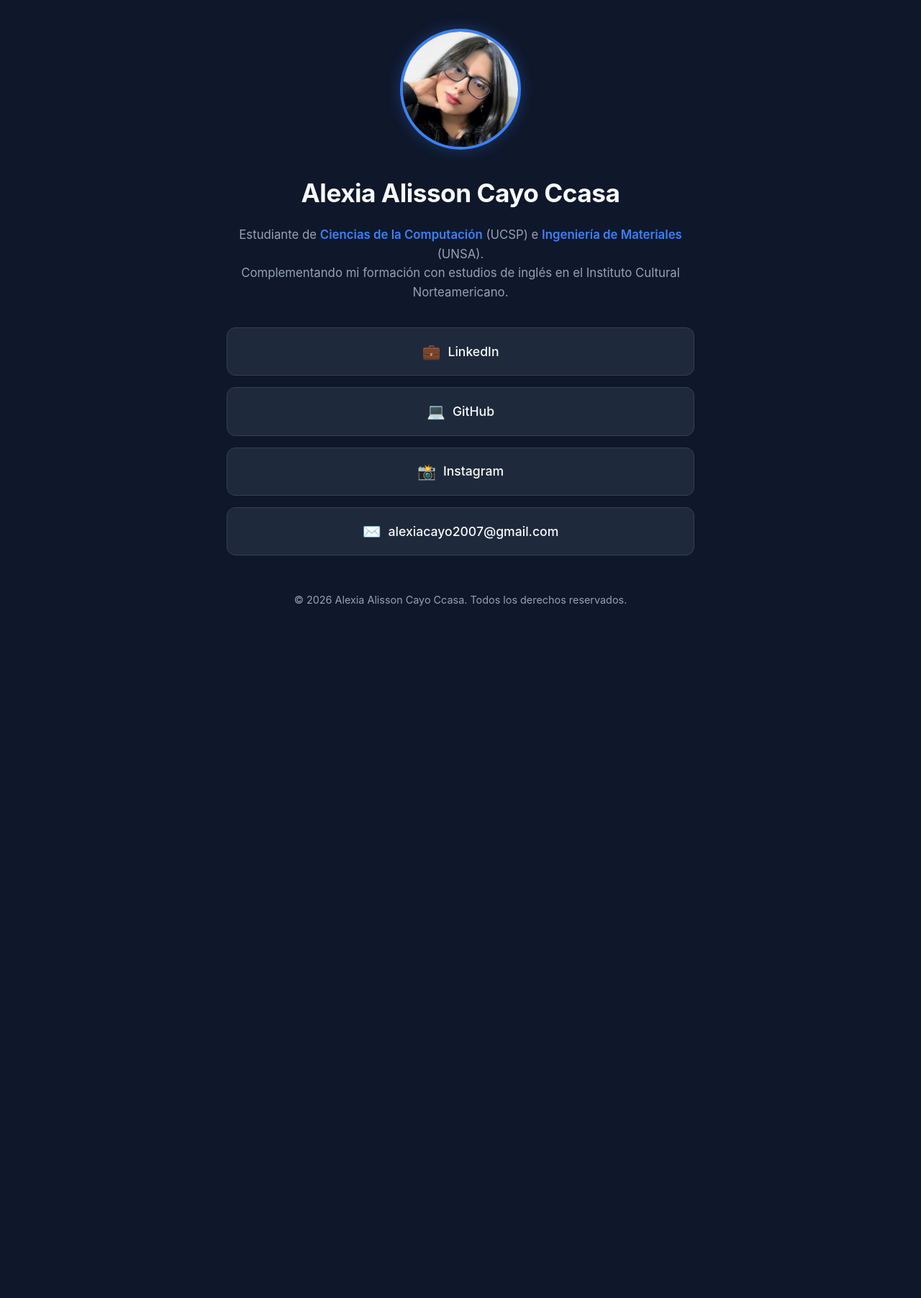
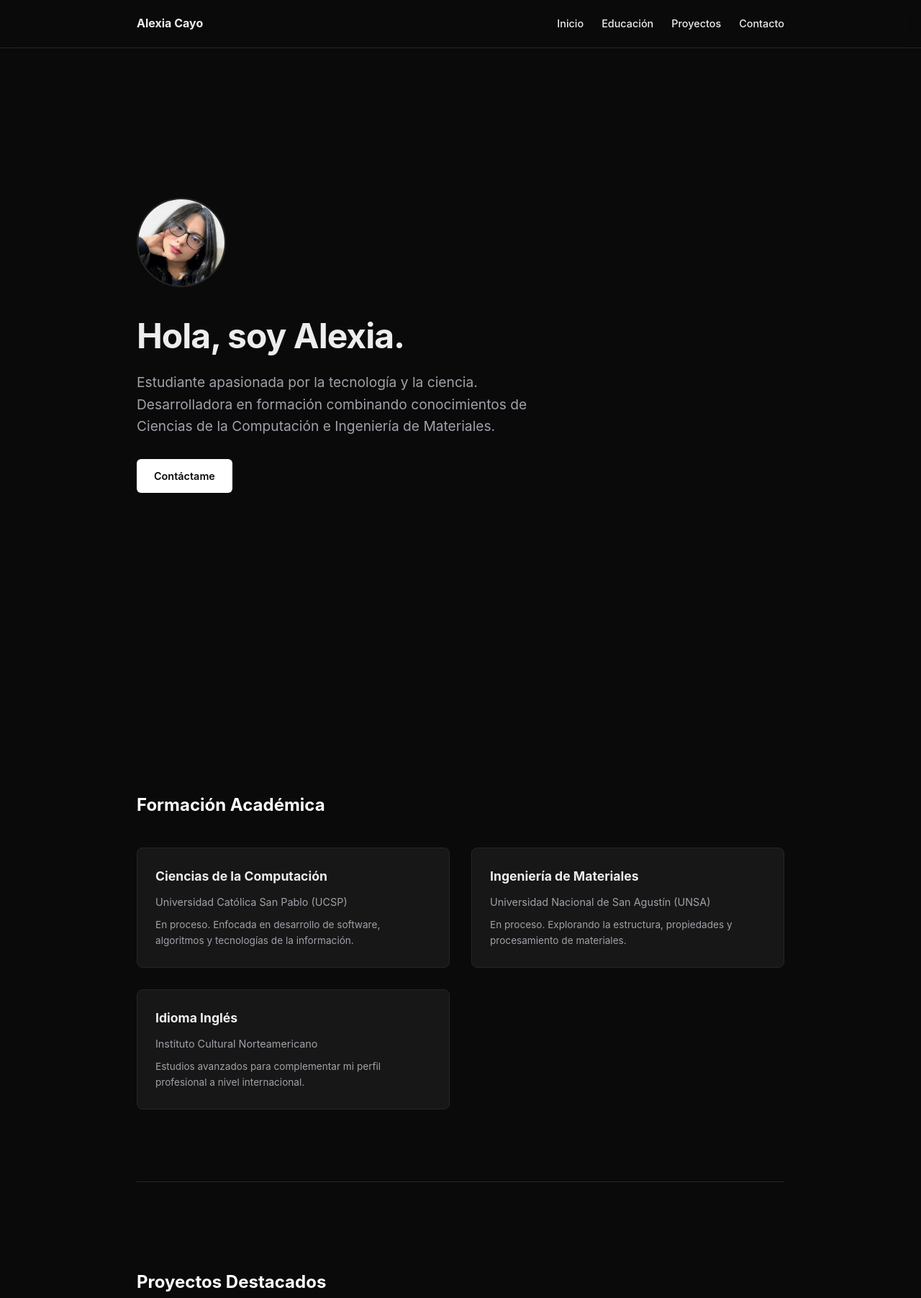
Before and after one commit to alexiacayo19/alexiacayo19.github.io, a plain HTML site: page index.html in a window 1280 px wide. Shown: the top 1804 px of the page at 72% size. Before the commit the page ends 885 px from the top, so only its background shows below. Drawn offline with Linux system fonts and the light colour scheme.

Commit message:
Update index.html

```diff
--- a/index.html
+++ b/index.html
@@ -3,142 +3,317 @@
 <head>
     <meta charset="UTF-8">
     <meta name="viewport" content="width=device-width, initial-scale=1.0">
-
-    <!-- Etiquetas SEO clave para aparecer en Google -->
-    <title>Alexia Alisson Cayo Ccasa | Portafolio y Enlaces Oficiales</title>
-    <meta name="description" content="Página oficial de Alexia Alisson Cayo Ccasa. Estudiante de Ciencias de la Computación (UCSP) e Ingeniería de Materiales (UNSA). Conoce mis proyectos y redes.">
-    <meta name="keywords" content="Alexia Alisson Cayo Ccasa, Ciencias de la Computación, Ingeniería de Materiales, UCSP, UNSA, Arequipa, Desarrolladora">
-    <meta name="author" content="Alexia Alisson Cayo Ccasa">
-    <meta name="robots" content="index, follow">
+    <title>Alexia Cayo | Portafolio</title>
+    <meta name="description" content="Portafolio de Alexia Alisson Cayo Ccasa. Estudiante de Ciencias de la Computación (UCSP) e Ingeniería de Materiales (UNSA).">
 
     <style>
+        /* Estilos base minimalistas */
         :root {
-            --bg-color: #0f172a;
-            --card-bg: #1e293b;
-            --text-main: #f8fafc;
-            --text-muted: #94a3b8;
-            --primary: #3b82f6;
-            --hover-color: #2563eb;
+            --bg-color: #0a0a0a;
+            --surface-color: #171717;
+            --border-color: #262626;
+            --text-primary: #ededed;
+            --text-secondary: #a1a1aa;
+            --accent: #ffffff;
+        }
+
+        html {
+            scroll-behavior: smooth;
         }
 
         body {
             font-family: 'Inter', -apple-system, BlinkMacSystemFont, 'Segoe UI', Roboto, sans-serif;
             background-color: var(--bg-color);
-            color: var(--text-main);
+            color: var(--text-primary);
             margin: 0;
-            padding: 40px 20px;
-            display: flex;
-            justify-content: center;
+            padding: 0;
             line-height: 1.6;
         }
 
+        a {
+            text-decoration: none;
+            color: inherit;
+            transition: color 0.2s ease;
+        }
+
+        a:hover {
+            color: var(--text-secondary);
+        }
+
+        /* Barra de Navegación */
+        nav {
+            position: fixed;
+            top: 0;
+            width: 100%;
+            background: rgba(10, 10, 10, 0.8);
+            backdrop-filter: blur(10px);
+            border-bottom: 1px solid var(--border-color);
+            z-index: 1000;
+        }
+
+        .nav-content {
+            max-width: 900px;
+            margin: 0 auto;
+            padding: 20px;
+            display: flex;
+            justify-content: space-between;
+            align-items: center;
+        }
+
+        .nav-links {
+            display: flex;
+            gap: 25px;
+            font-size: 0.9rem;
+            font-weight: 500;
+        }
+
+        /* Contenedor principal */
         .container {
-            max-width: 650px;
-            width: 100%;
-            text-align: center;
+            max-width: 900px;
+            margin: 0 auto;
+            padding: 0 20px;
+        }
+
+        section {
+            padding: 100px 0;
+            border-bottom: 1px solid var(--border-color);
+        }
+
+        /* Sección Hero (Inicio) */
+        #inicio {
+            display: flex;
+            flex-direction: column;
+            align-items: flex-start;
+            justify-content: center;
+            min-height: 100vh;
+            padding-top: 80px;
+            border-bottom: none;
         }
 
         .profile-img {
-            width: 160px;
-            height: 160px;
+            width: 120px;
+            height: 120px;
             border-radius: 50%;
-            margin-bottom: 24px;
-            border: 4px solid var(--primary);
             object-fit: cover;
-            box-shadow: 0 0 20px rgba(59, 130, 246, 0.3);
+            margin-bottom: 30px;
+            border: 2px solid var(--border-color);
         }
 
-        h1 {
-            margin: 0 0 8px 0;
-            font-size: 2.2rem;
-            letter-spacing: -0.5px;
+        .title {
+            font-size: 3rem;
+            font-weight: 700;
+            margin: 0 0 10px 0;
+            letter-spacing: -1px;
         }
 
-        .bio {
-            color: var(--text-muted);
-            margin-bottom: 35px;
-            font-size: 1.05rem;
+        .subtitle {
+            font-size: 1.2rem;
+            color: var(--text-secondary);
+            margin: 0 0 30px 0;
+            max-width: 600px;
         }
 
-        .highlight {
-            color: var(--primary);
+        .btn {
+            display: inline-block;
+            background-color: var(--accent);
+            color: var(--bg-color);
+            padding: 12px 24px;
+            border-radius: 6px;
             font-weight: 600;
+            font-size: 0.9rem;
+            transition: transform 0.2s ease, opacity 0.2s ease;
         }
 
-        .links-grid {
-            display: flex;
-            flex-direction: column;
-            gap: 16px;
+        .btn:hover {
+            transform: translateY(-2px);
+            opacity: 0.9;
+            color: var(--bg-color);
         }
 
-        .link-btn {
-            display: flex;
-            align-items: center;
-            justify-content: center;
-            background-color: var(--card-bg);
-            color: var(--text-main);
-            text-decoration: none;
-            padding: 16px 20px;
-            border-radius: 12px;
-            font-weight: 500;
-            transition: all 0.3s ease;
-            border: 1px solid #334155;
+        /* Sección Sobre mí */
+        .section-title {
+            font-size: 1.5rem;
+            margin-bottom: 40px;
+            color: var(--accent);
+        }
+
+        .about-grid {
+            display: grid;
+            grid-template-columns: 1fr 1fr;
+            gap: 30px;
+        }
+
+        .education-card {
+            background-color: var(--surface-color);
+            padding: 25px;
+            border-radius: 8px;
+            border: 1px solid var(--border-color);
+        }
+
+        .education-card h3 {
+            margin: 0 0 10px 0;
             font-size: 1.1rem;
         }
 
-        .link-btn:hover {
-            background-color: var(--hover-color);
-            border-color: var(--primary);
-            transform: translateY(-3px);
-            box-shadow: 0 10px 15px -3px rgba(0, 0, 0, 0.3);
+        .education-card p {
+            margin: 0;
+            color: var(--text-secondary);
+            font-size: 0.9rem;
         }
 
-        .icon {
-            margin-right: 10px;
-            font-size: 1.3rem;
+        /* Proyectos */
+        .projects-grid {
+            display: grid;
+            grid-template-columns: repeat(auto-fit, minmax(280px, 1fr));
+            gap: 25px;
         }
 
-        .footer {
-            margin-top: 50px;
+        .project-card {
+            background-color: var(--surface-color);
+            padding: 25px;
+            border-radius: 8px;
+            border: 1px solid var(--border-color);
+            transition: border-color 0.3s ease;
+        }
+
+        .project-card:hover {
+            border-color: #52525b;
+        }
+
+        .project-card h3 {
+            margin: 0 0 10px 0;
+            font-size: 1.1rem;
+        }
+
+        .project-link {
+            display: inline-block;
+            margin-top: 15px;
             font-size: 0.9rem;
-            color: var(--text-muted);
+            color: var(--accent);
+            border-bottom: 1px solid var(--accent);
+        }
+
+        /* Contacto & Footer */
+        .social-links {
+            display: flex;
+            gap: 20px;
+            margin-top: 30px;
+        }
+
+        .social-link {
+            color: var(--text-secondary);
+            font-size: 1rem;
+            padding: 10px 20px;
+            border: 1px solid var(--border-color);
+            border-radius: 6px;
+        }
+
+        .social-link:hover {
+            background-color: var(--surface-color);
+            color: var(--text-primary);
+        }
+
+        footer {
+            text-align: center;
+            padding: 40px 0;
+            color: var(--text-secondary);
+            font-size: 0.85rem;
+        }
+
+        /* Responsive */
+        @media (max-width: 768px) {
+            .about-grid {
+                grid-template-columns: 1fr;
+            }
+            .title {
+                font-size: 2.2rem;
+            }
+            .nav-links {
+                display: none; /* Simplificamos navbar en móvil para mantenerlo minimalista */
+            }
         }
     </style>
 </head>
 <body>
 
+    <nav>
+        <div class="nav-content">
+            <strong>Alexia Cayo</strong>
+            <div class="nav-links">
+                <a href="#inicio">Inicio</a>
+                <a href="#sobre-mi">Educación</a>
+                <a href="#proyectos">Proyectos</a>
+                <a href="#contacto">Contacto</a>
+            </div>
+        </div>
+    </nav>
+
     <div class="container">
-        <!-- Tu foto vinculada directamente -->
-        <img src="image.png" alt="Alexia Alisson Cayo Ccasa" class="profile-img">
 
-        <h1>Alexia Alisson Cayo Ccasa</h1>
-        <p class="bio">
-            Estudiante de <span class="highlight">Ciencias de la Computación</span> (UCSP) e <span class="highlight">Ingeniería de Materiales</span> (UNSA). <br>
-            Complementando mi formación con estudios de inglés en el Instituto Cultural Norteamericano.
-        </p>
+        <!-- Inicio -->
+        <section id="inicio">
+            <img src="image.png" alt="Alexia Cayo" class="profile-img">
+            <h1 class="title">Hola, soy Alexia.</h1>
+            <p class="subtitle">Estudiante apasionada por la tecnología y la ciencia. Desarrolladora en formación combinando conocimientos de Ciencias de la Computación e Ingeniería de Materiales.</p>
+            <a href="#contacto" class="btn">Contáctame</a>
+        </section>
 
-        <div class="links-grid">
-            <a href="https://www.linkedin.com/in/alexia-alisson-cayo-ccasa-0098ab3b4/" target="_blank" rel="noopener noreferrer" class="link-btn">
-                <span class="icon">💼</span> LinkedIn
-            </a>
+        <!-- Sobre Mí / Educación -->
+        <section id="sobre-mi">
+            <h2 class="section-title">Formación Académica</h2>
+            <div class="about-grid">
+                <div class="education-card">
+                    <h3>Ciencias de la Computación</h3>
+                    <p>Universidad Católica San Pablo (UCSP)</p>
+                    <p style="margin-top: 10px; font-size: 0.85rem;">En proceso. Enfocada en desarrollo de software, algoritmos y tecnologías de la información.</p>
+                </div>
+                <div class="education-card">
+                    <h3>Ingeniería de Materiales</h3>
+                    <p>Universidad Nacional de San Agustín (UNSA)</p>
+                    <p style="margin-top: 10px; font-size: 0.85rem;">En proceso. Explorando la estructura, propiedades y procesamiento de materiales.</p>
+                </div>
+                <div class="education-card">
+                    <h3>Idioma Inglés</h3>
+                    <p>Instituto Cultural Norteamericano</p>
+                    <p style="margin-top: 10px; font-size: 0.85rem;">Estudios avanzados para complementar mi perfil profesional a nivel internacional.</p>
+                </div>
+            </div>
+        </section>
 
-            <a href="https://github.com/alexiacayo19" target="_blank" rel="noopener noreferrer" class="link-btn">
-                <span class="icon">💻</span> GitHub
-            </a>
+        <!-- Proyectos (Espacios preparados para tus futuros trabajos) -->
+        <section id="proyectos">
+            <h2 class="section-title">Proyectos Destacados</h2>
+            <div class="projects-grid">
+                <div class="project-card">
+                    <h3>Proyecto de Desarrollo 1</h3>
+                    <p style="color: var(--text-secondary); font-size: 0.9rem;">Descripción breve de tu primer proyecto de la universidad o personal. Qué tecnologías usaste.</p>
+                    <a href="#" class="project-link">Ver en GitHub →</a>
+                </div>
+                <div class="project-card">
+                    <h3>Proyecto de Materiales 2</h3>
+                    <p style="color: var(--text-secondary); font-size: 0.9rem;">Descripción breve de una investigación o proyecto académico relacionado a tu carrera.</p>
+                    <a href="#" class="project-link">Ver detalles →</a>
+                </div>
+            </div>
+        </section>
 
-            <a href="https://www.instagram.com/alexia_cayo19/" target="_blank" rel="noopener noreferrer" class="link-btn">
-                <span class="icon">📸</span> Instagram
-            </a>
+        <!-- Contacto -->
+        <section id="contacto" style="border-bottom: none;">
+            <h2 class="section-title">Conectemos</h2>
+            <p style="color: var(--text-secondary);">Actualmente abierta a nuevas oportunidades de aprendizaje, proyectos y colaboraciones. Siéntete libre de escribirme.</p>
 
-            <a href="mailto:alexiacayo2007@gmail.com" class="link-btn">
-                <span class="icon">✉️</span> alexiacayo2007@gmail.com
-            </a>
-        </div>
+            <div class="social-links">
+                <a href="mailto:alexiacayo2007@gmail.com" class="social-link">Email</a>
+                <a href="https://www.linkedin.com/in/alexia-alisson-cayo-ccasa-0098ab3b4/" target="_blank" class="social-link">LinkedIn</a>
+                <a href="https://github.com/alexiacayo19" target="_blank" class="social-link">GitHub</a>
+                <a href="https://www.instagram.com/alexia_cayo19/" target="_blank" class="social-link">Instagram</a>
+            </div>
+        </section>
 
-        <div class="footer">
-            &copy; 2026 Alexia Alisson Cayo Ccasa. Todos los derechos reservados.
-        </div>
+        <footer>
+            <p>&copy; 2026 Alexia Cayo. Todos los derechos reservados.</p>
+        </footer>
+
     </div>
-
 </body>
 </html>
```
